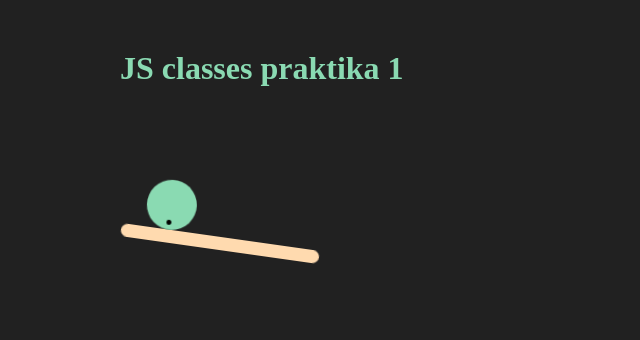
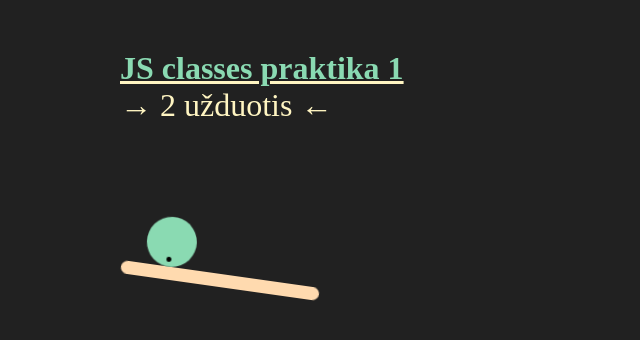
Before and after one commit to njonusiene/JS-11-JS-classes, a plain HTML site: page index.html in a window 1280 px wide. Shown: the whole page, without its empty margins (0-640 px from the left). Drawn offline with Linux system fonts and the light colour scheme.

Commit message:
1 užduotis

```diff
--- a/index.html
+++ b/index.html
@@ -8,6 +8,7 @@
 </head>
 <body>
     <h1>JS classes praktika 1</h1>
+    <a href="https://njonusiene.github.io/JS-11-JS-string/" target="_blank">→ 2 užduotis ←</a>
     <div class="bar">
         <div class="ball"></div>
     </div>
--- a/style.css
+++ b/style.css
@@ -15,11 +15,20 @@ body {
 
 h1 {
     color: #8ADAB2;
+    text-decoration: underline #FFF5C2;
     transition: 0.3s;
 }
 
 h1:hover{
     color: #FFF5C2;
+    text-decoration: underline #8ADAB2;
+}
+
+a {
+  text-decoration: none;
+  font-size: 2em;
+  color: #FFF5C2 ;
+  padding-top: 15px;
 }
 
 .ball {
```
